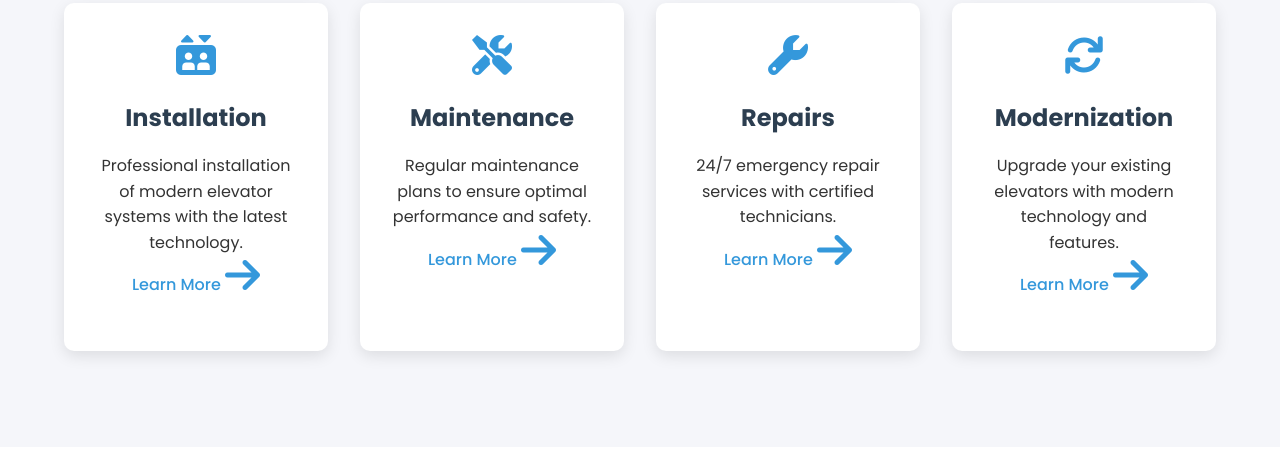
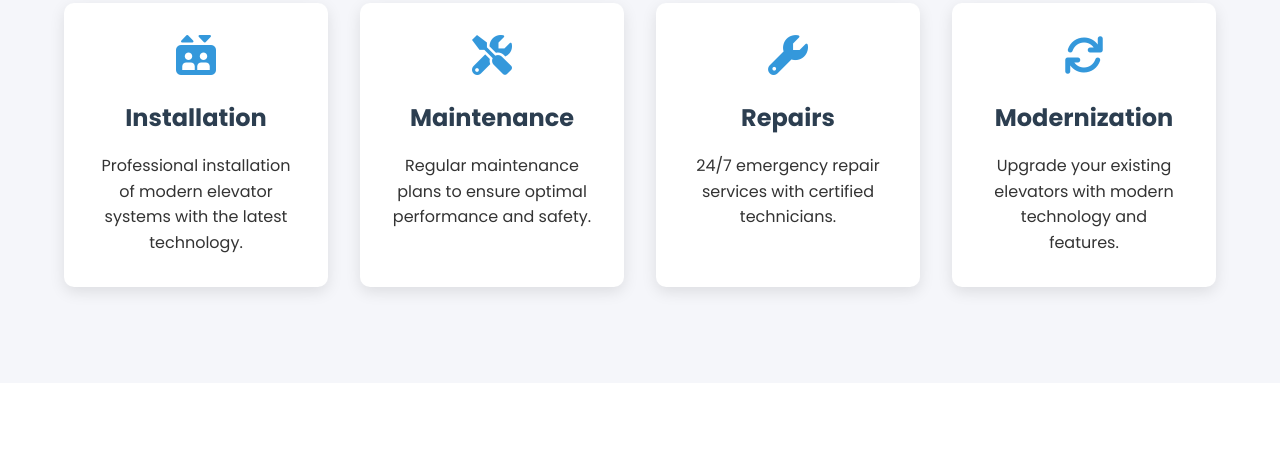
Before and after one commit to Dhanush-prabhu06/wireframe-customer-lead-management, a plain HTML site: page index.html in a window 1280 px wide. Shown: the part 1295-1771 px from the top of the page. Drawn offline with Linux system fonts and the light colour scheme.

Commit message:
Remove "Learn More" buttons from service cards in index.html

```diff
--- a/index.html
+++ b/index.html
@@ -72,25 +72,25 @@
                 <i class="fas fa-elevator"></i>
                 <h3>Installation</h3>
                 <p>Professional installation of modern elevator systems with the latest technology.</p>
-                <a href="#contact" class="btn-text">Learn More <i class="fas fa-arrow-right"></i></a>
+
             </div>
             <div class="service-card">
                 <i class="fas fa-tools"></i>
                 <h3>Maintenance</h3>
                 <p>Regular maintenance plans to ensure optimal performance and safety.</p>
-                <a href="#contact" class="btn-text">Learn More <i class="fas fa-arrow-right"></i></a>
+
             </div>
             <div class="service-card">
                 <i class="fas fa-wrench"></i>
                 <h3>Repairs</h3>
                 <p>24/7 emergency repair services with certified technicians.</p>
-                <a href="#contact" class="btn-text">Learn More <i class="fas fa-arrow-right"></i></a>
+
             </div>
             <div class="service-card">
                 <i class="fas fa-sync"></i>
                 <h3>Modernization</h3>
                 <p>Upgrade your existing elevators with modern technology and features.</p>
-                <a href="#contact" class="btn-text">Learn More <i class="fas fa-arrow-right"></i></a>
+
             </div>
         </div>
     </section>
```
